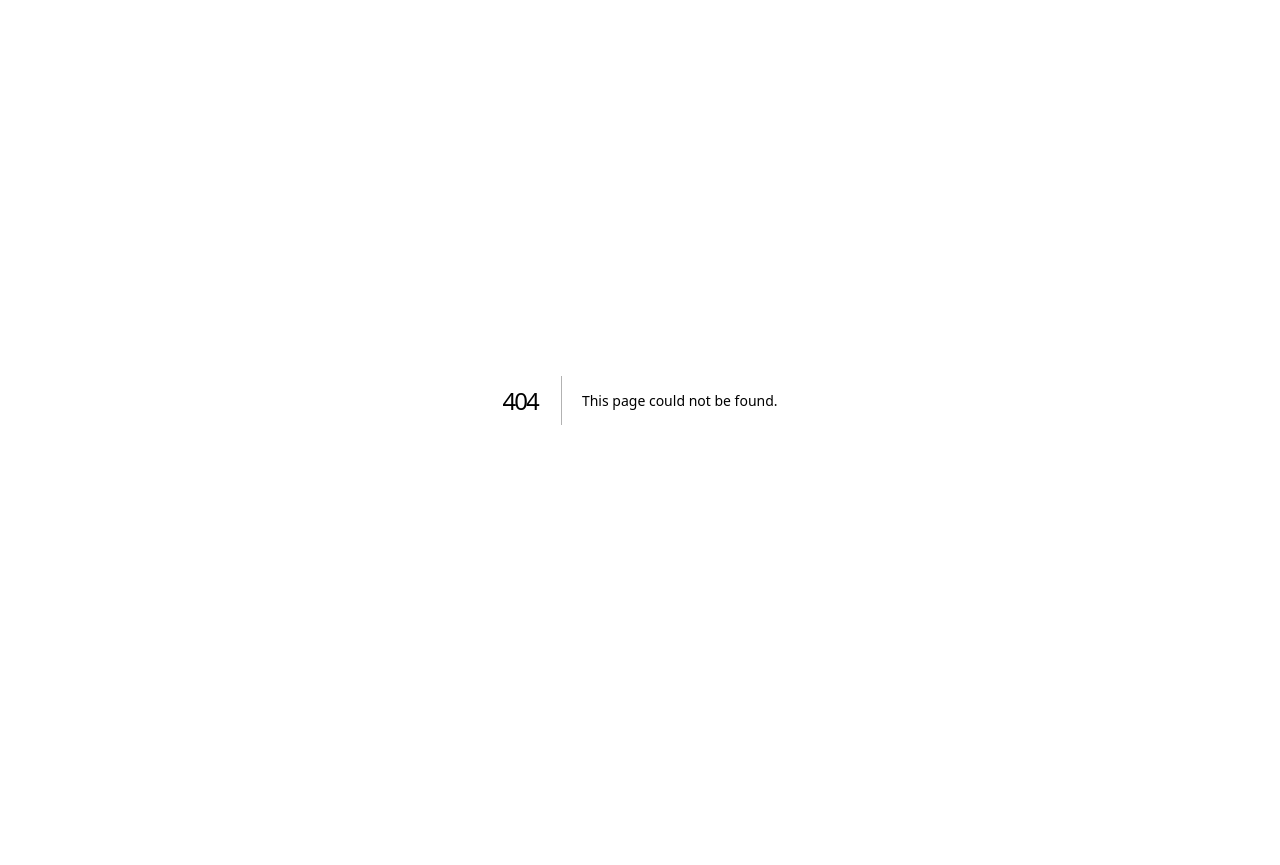
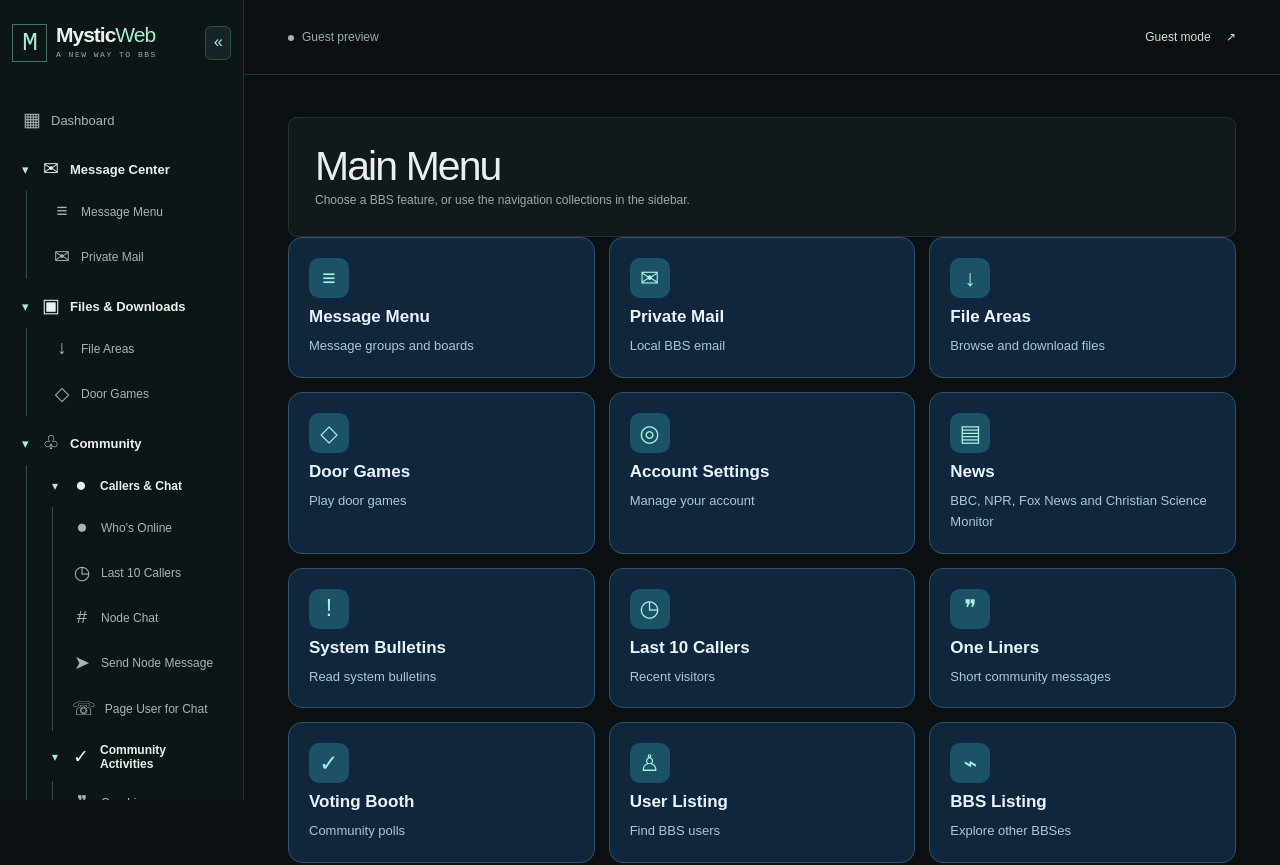
Before and after one commit to javadude334/MysticWeb, a Next.js app: page /main-menu in a window 1280 px wide. Before the commit this address had no page. Shown: the top 865 px of the page. Before the commit the page ends 800 px from the top, so only its background shows below. Built offline with nearby package versions, Linux system fonts and the light colour scheme; no server answers.

Commit message:
Create dedicated Main Menu page with BBS feature cards

```diff
--- /dev/null
+++ b/src/app/main-menu/page.tsx
@@ -0,0 +1,20 @@
+import Link from "next/link";
+import { Shell } from "@/components/shell";
+import { defaultNavigation } from "@/lib/navigation/default-navigation";
+import styles from "../dashboard/mystic-theme.module.css";
+
+export default function MainMenuPage() {
+  return <Shell active="/main-menu">
+    <section className="panel">
+      <h1>Main Menu</h1>
+      <p>Choose a BBS feature, or use the navigation collections in the sidebar.</p>
+    </section>
+    <nav className={styles.menuGrid} aria-label="BBS main menu">
+      {defaultNavigation.filter(item => item.enabled !== false && item.href !== "/dashboard" && item.href !== "/main-menu").map(item =>
+        <Link key={item.href} href={item.href} className={styles.menuItem}>
+          <span className={styles.menuIcon} aria-hidden="true">{item.icon}</span>
+          <strong>{item.name}</strong><p>{item.description}</p>
+        </Link>)}
+    </nav>
+  </Shell>;
+}
```
